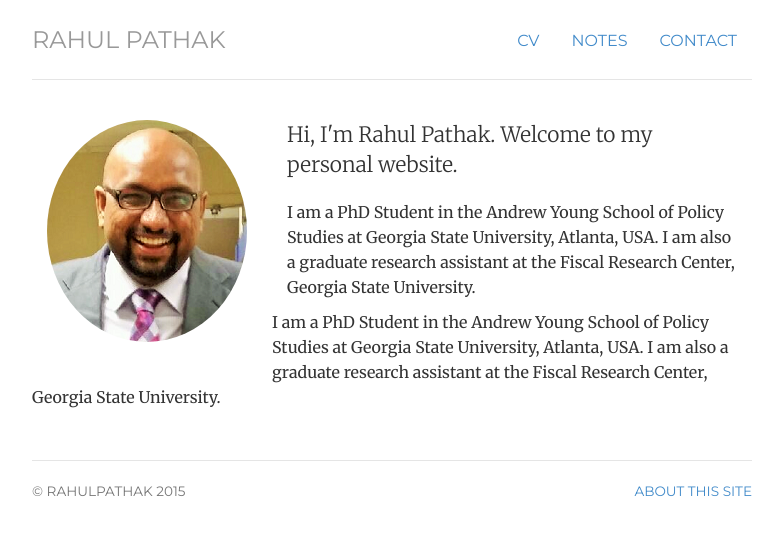
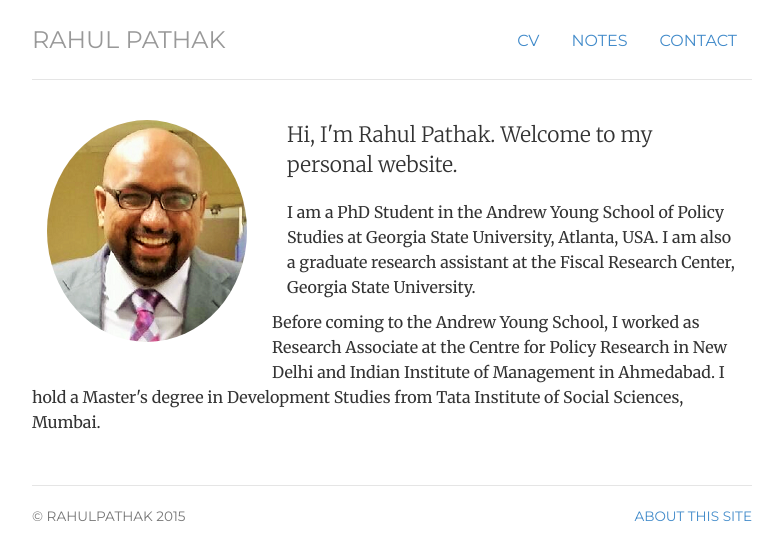
Before and after one commit to pathak-rahul/pathak-rahul.github.io, a Jekyll site: the page built from index.html, in a window 1280 px wide. Shown: the top 560 px of the page, without its empty margins (248-1031 px from the left). Built offline with Jekyll 4.4.1, drawn with Linux system fonts in a browser that asks for light colours.

Commit message:
Update index.html

```diff
--- a/index.html
+++ b/index.html
@@ -15,7 +15,7 @@ description:
 	<p class="lead">Hi, I'm <span itemprop="name">Rahul Pathak. </span> Welcome to my personal website.</p>
 	<p> I am a PhD Student in the Andrew Young School of Policy Studies at Georgia State University, Atlanta, USA. I am also a graduate research assistant at the Fiscal Research Center, Georgia State University.</span>
   	</div>
-  	<p> I am a PhD Student in the Andrew Young School of Policy Studies at Georgia State University, Atlanta, USA. I am also a graduate research assistant at the Fiscal Research Center, Georgia State University.</span>
+  	<p> Before coming to the Andrew Young School, I worked as Research Associate at the Centre for Policy Research in New Delhi and Indian Institute of Management in Ahmedabad. I hold a Master's degree in Development Studies from Tata Institute of Social Sciences, Mumbai.  </span>
 
 
 </div>
```
